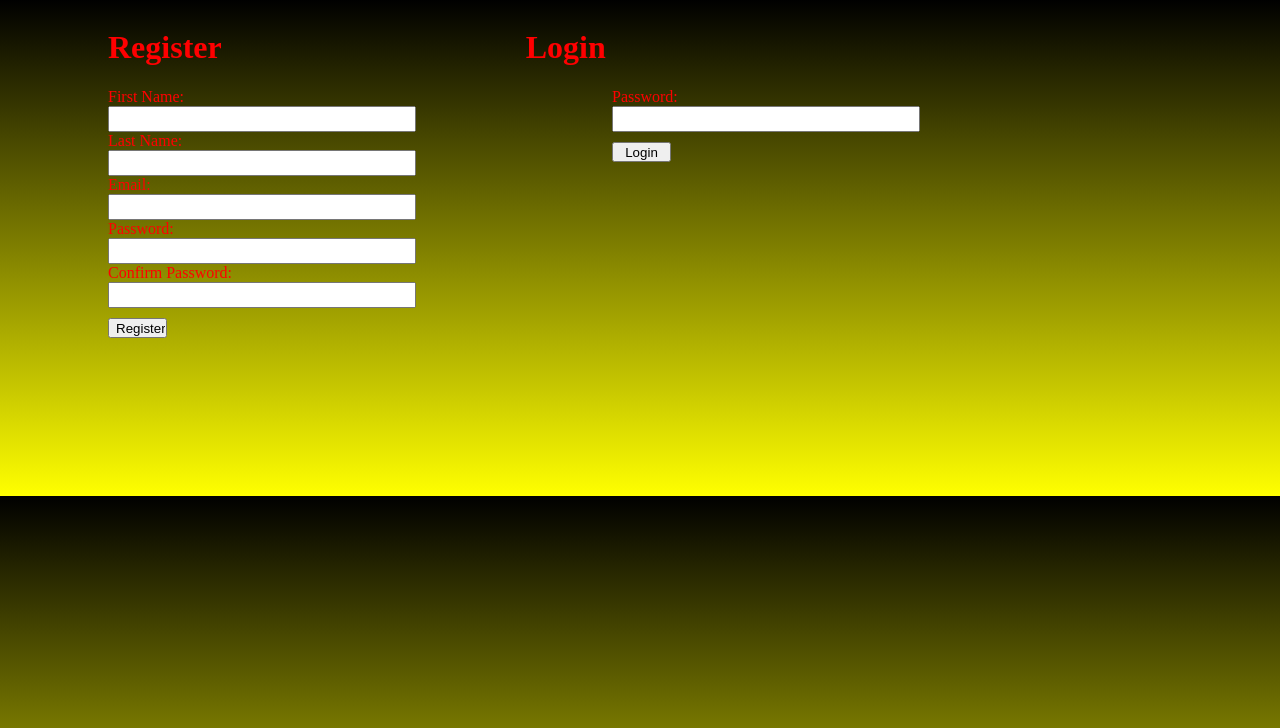
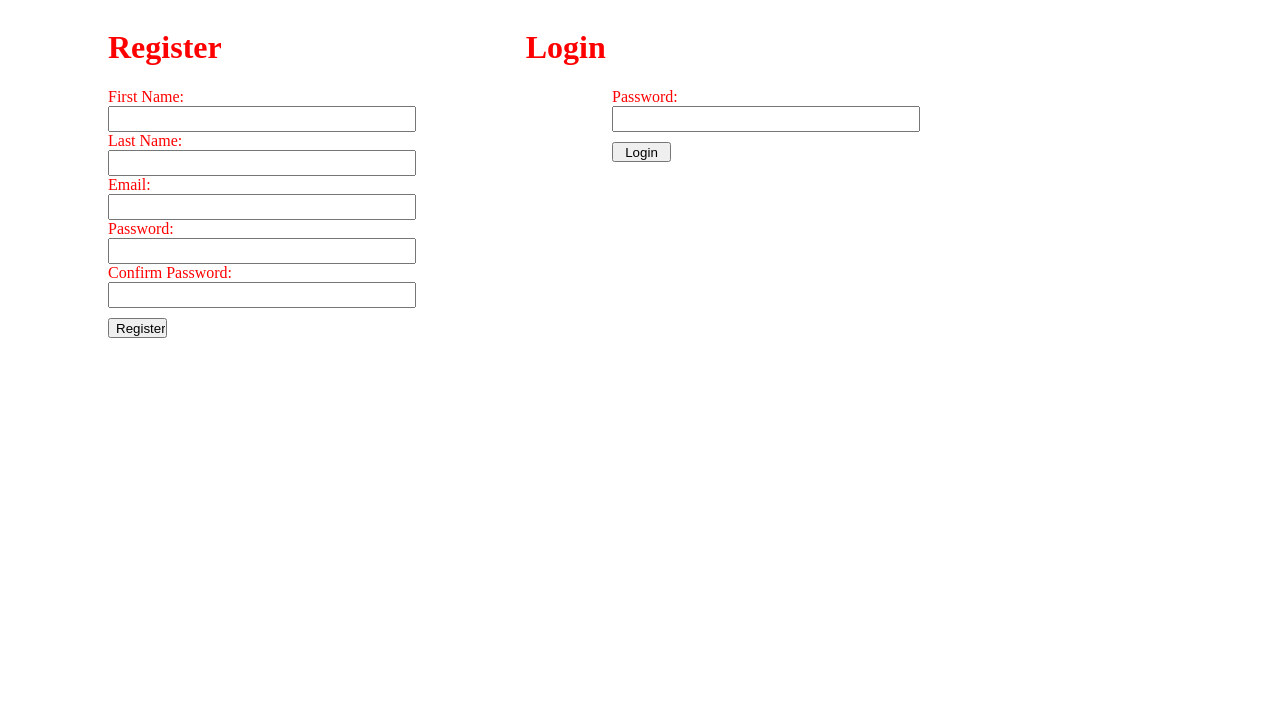
Before and after one commit to nicksturges/login_registration, a Flask app: page / in a window 1280 px wide. Shown: the top 728 px of the page. Run offline with Flask 2, Linux system fonts and the light colour scheme.

Commit message:
third commit

```diff
--- a/templates/index.html
+++ b/templates/index.html
@@ -7,7 +7,7 @@
     <title>Document</title>
     <style>
         body{
-            background-image: linear-gradient(#000000, #ffff00);
+            background-image: red;
             color: red;
         }
 
```
